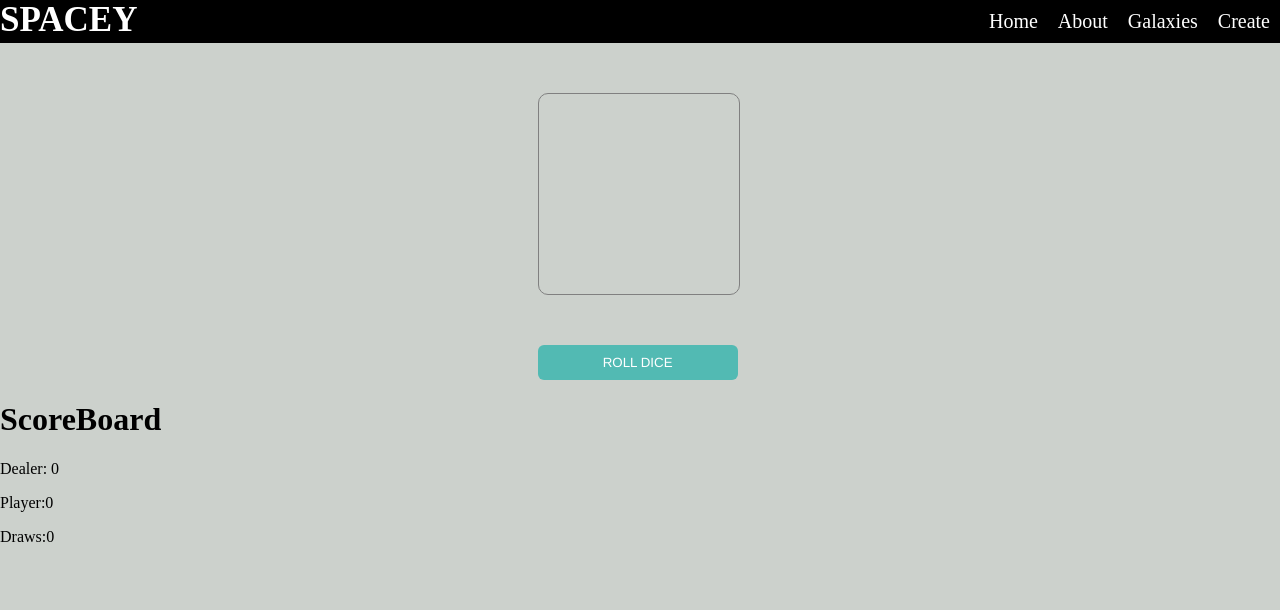
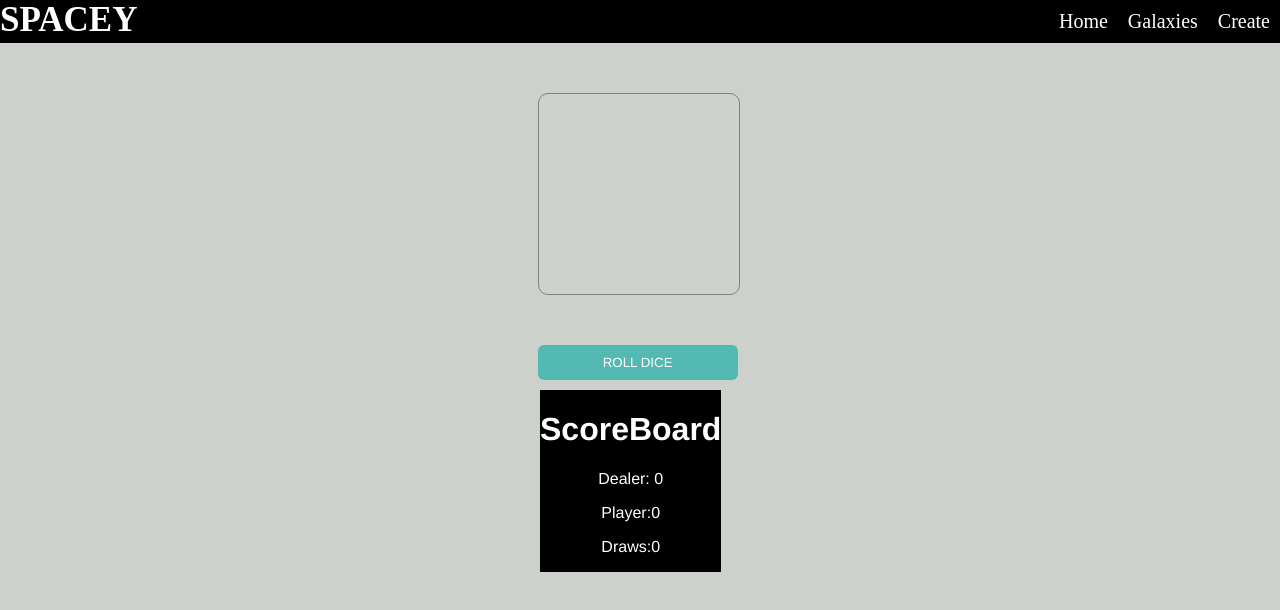
Before and after one commit to hayesjohn54/Phase-2-Project, a React app: page / in a window 1280 px wide. Built offline with nearby package versions, Linux system fonts and the light colour scheme; data requests are answered from the project's data file.

Commit message:
scoreboard Styles

```diff
--- a/db.json
+++ b/db.json
@@ -49,9 +49,9 @@
       "contents": "Several hundred million stars and approximately 7 billion solar masses"
     },
     {
-      "name": "sdljssff",
+      "name": "GALACTICA",
       "image": "https://www.nasa.gov/sites/default/files/thumbnails/image/hubble_ic342_mosaicnew_acscrop2_flat_cont4_finalcrop3.jpg",
-      "distance": "sldfkjalsjfd",
+      "distance": "0",
       "contents": "lksjfdlkaf",
       "powerLevel": "1001000",
       "id": 7
--- a/src/components/About.js
+++ /dev/null
@@ -1,10 +0,0 @@
-function About(){
-    return(
-        <div>
-            <h2>About</h2>
-        </div>
-    )
-
-}
-
-export default About;
--- a/src/components/App.js
+++ b/src/components/App.js
@@ -3,9 +3,7 @@ import GalaxyContainer from './GalaxyContainer';
 import React, {useEffect, useState} from 'react';
 import { Routes, Route } from "react-router-dom";
 import Home from './Home';
-import About from './About';
 import Form from './Form';
-import { func } from 'prop-types';
 
 function App(){
     const [galaxies, setGalaxies]= useState([])
@@ -38,7 +36,6 @@ function App(){
         <div>
             <NavBar />
                 <Routes>
-                    <Route path="/about" element={<About />}/>
                     <Route path="/galaxies" element={<GalaxyContainer galaxies={galaxies} />}/>
                     <Route path='/' element={<Home winLoseOrDraw={winLoseOrDraw} sides={sides} dealerObj={dealerObj} setDealerNumber={setDealerNumber} playerObj={playerObj} number={number} setNumber={setNumber} dealerPoints={dealerPoints} playerPoints={playerPoints} draws={draws}/>} />
                     <Route path="/form" element={<Form setGalaxies={setGalaxies} sides={sides} setSides={setSides}/>}/>
--- a/src/components/DealerCard.js
+++ b/src/components/DealerCard.js
@@ -14,7 +14,7 @@ function DealerCard({galaxy}){
           <div className="ard__content">
             <div className="ard__title">{galaxy.name}</div>
             <p className="ard__text">{galaxy.contents}</p>
-            <p>{galaxy.powerLevel}</p>
+            <p>Power Level:{galaxy.powerLevel}</p>
             <div className="ard__detail">
               <p>{galaxy.distance}</p>
             </div>
--- a/src/components/GalaxyCard.js
+++ b/src/components/GalaxyCard.js
@@ -12,7 +12,7 @@ function GalaxyCard({galaxy}){
           <div className="card__content">
             <div className="card__title">{galaxy.name}</div>
             <p className="card__text">{galaxy.contents}</p>
-            <p>{galaxy.powerLevel}</p>
+            <p>Power Level:{galaxy.powerLevel}</p>
             <div className="card__detail">
               <p>{galaxy.distance}</p>
             </div>
--- a/src/components/NavBar.js
+++ b/src/components/NavBar.js
@@ -7,7 +7,6 @@ function NavBar() {
             <h1 className="nav-title">SPACEY</h1>
             <a><NavLink to="/form">Create</NavLink></a>
             <a><NavLink to="/galaxies" >Galaxies</NavLink></a>
-            <a><NavLink to="/about">About</NavLink></a>
             <a><NavLink exact="true" to="/">Home</NavLink></a>
 
         </nav>
--- a/src/components/PlayerCard.js
+++ b/src/components/PlayerCard.js
@@ -13,7 +13,7 @@ function PlayerCard({galaxy}){
           <div className="ard__content">
             <div className="ard__title">{galaxy.name}</div>
             <p className="ard__text">{galaxy.contents}</p>
-            <p>{galaxy.powerLevel}</p>
+            <p>Power Level:{galaxy.powerLevel}</p>
             <div className="ard__detail">
               <p>{galaxy.distance}</p>
             </div>
--- a/src/index.css
+++ b/src/index.css
@@ -269,8 +269,11 @@ button {
 
 /*scoreboard*/
 
-.scoreboard{
-   display:inline-block; width: 49%;
-  text-align: center;
-  margin: 200px 0 0 200px;
+.scoreBoard{
+font-family: Helvetica, Arial, sans-serif;
+position:absolute;
+text-align: center;
+margin: 10px 0 0 540px;
+background-color: #000;
+color: #fff;
 }
```
